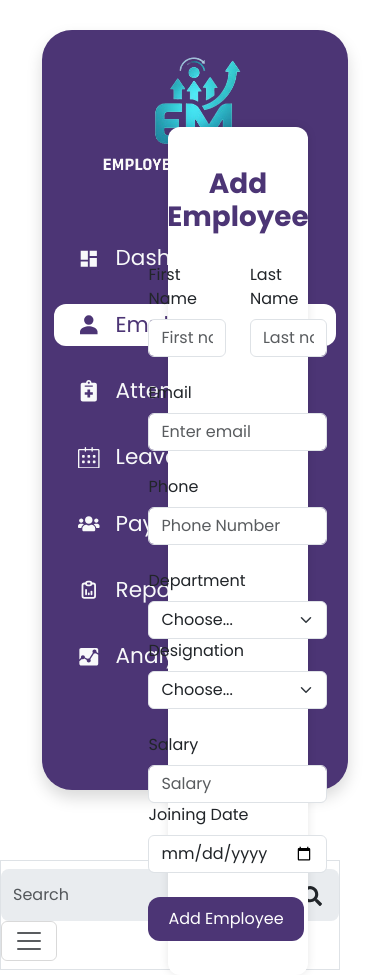
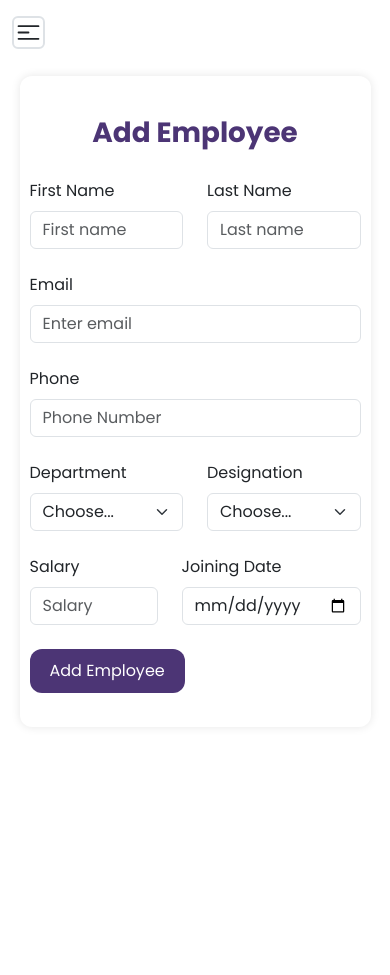
Before and after one commit to arabictech/ems, a React (Create React App) app in the folder frontend/: page /employee in a window 390 px wide. After the commit the page ends 844 px from the top, so only its background shows below. Built offline with nearby package versions, Linux system fonts and the light colour scheme.

Commit message:
make responsive

```diff
--- a/frontend/src/App.css
+++ b/frontend/src/App.css
@@ -18,18 +18,23 @@ body {
   top: 15%;
 }
 
-.nav-link {
+.menu {
   transition: .3s;
   padding: 5px 0;
+  margin-bottom: 22px;
+  padding: 8px 30px;
+  display: flex;
+  justify-content: space-between;
+  align-items: center;
 }
 
-.nav-link:hover {
+.menu:hover {
   background-color: white;
   color: #4c3575;
   border-radius: 12px;
 }
 
-.nav-link.active {
+.menu.active {
   background-color: white;
   color: #4c3575;
   border-radius: 12px;
@@ -53,9 +58,6 @@ body {
   padding: 10px 20px;
   display: flex;
   justify-content: center;
-
-
-
 }
 
 .Add{
@@ -65,3 +67,21 @@ body {
   margin-top: 30px;
   margin-bottom: 30px;
 }
+
+
+@media only screen and (max-width: 600px) {
+  .sidebar{
+    display: none;
+  }
+  .main-content{
+    width: 100%;
+    margin-left: 0;
+    top: 9%;
+  }
+  .nav{
+    display: none;
+  }
+  .form-container{
+    width: 90%;
+  }
+}
--- a/frontend/src/Components/Header.jsx
+++ b/frontend/src/Components/Header.jsx
@@ -1,4 +1,4 @@
-import React from 'react'
+import React, { useState } from 'react'
 import Image from 'react-bootstrap/Image';
 import { NavLink } from 'react-router-dom';
 import { MdDashboard } from "react-icons/md";
@@ -18,30 +18,41 @@ import Button from 'react-bootstrap/Button';
 import { FaSearch } from "react-icons/fa";
 import { LuLogOut } from "react-icons/lu";
 import { IoMdNotifications } from "react-icons/io";
+import { TbUserCircle } from "react-icons/tb";
+import { HiBars3CenterLeft } from "react-icons/hi2";
+import Offcanvas from 'react-bootstrap/Offcanvas';
+import { IoClose } from "react-icons/io5";
+function Header() {
 
-function Header() {
+    const [show, setShow] = useState(false);
+
+  const handleClose = () => setShow(false);
+  const handleShow = () => setShow(true);
+
   return (
     <>
       <Container fluid className='position-fixed'>
+        <div className=''><HiBars3CenterLeft onClick={handleShow} className=' border border-2 rounded-2 my-3 d-lg-none' style={{fontSize:'33px'}}/></div>
         <Row>
           <Col lg={3} md={3} >
            <div className='sidebar text-light shadow '>
+
             <Image src={require('../images/logo2.png')}  className=' w-100 my-4 px-5'  fluid />
             <div className='fs-4 mt-4'>
-                <NavLink to='/' className='nav-link mb-4 px-4 d-flex justify-content-between align-items-center'><span className='d-flex gap-3 align-items-center' ><MdDashboard /> Dashboard</span> <TiArrowSortedDown /></NavLink>
-                <NavLink to='employee' className='nav-link mb-4 px-4 d-flex justify-content-between align-items-center'><span className='d-flex gap-3 align-items-center' ><IoPersonSharp /> Employees</span> <TiArrowSortedDown /></NavLink>
-                <NavLink to='attendance' className='nav-link mb-4 px-4 d-flex justify-content-between align-items-center'><span className='d-flex gap-3 align-items-center' ><FaNotesMedical /> Attendance</span> <TiArrowSortedDown /></NavLink>
-                <NavLink to='leave' className='nav-link mb-4 px-4 d-flex justify-content-between align-items-center'><span className='d-flex gap-3 align-items-center' ><SlCalender /> Leave</span> <TiArrowSortedDown /></NavLink>
-                <NavLink to='payroll' className='nav-link mb-4 px-4 d-flex justify-content-between align-items-center'><span className='d-flex gap-3 align-items-center' ><FaUsers /> Payroll</span> <TiArrowSortedDown /></NavLink>
-                <NavLink to='report' className='nav-link mb-4 px-4 d-flex justify-content-between align-items-center'><span className='d-flex gap-3 align-items-center' ><TbReportAnalytics /> Report</span> <TiArrowSortedDown /></NavLink>
-                <NavLink to='analytics' className='nav-link mb-4 px-4 d-flex justify-content-between align-items-center'><span className='d-flex gap-3 align-items-center' ><IoMdAnalytics /> Analytics</span> <TiArrowSortedDown /></NavLink>
+                <NavLink to='/' className='nav-link menu'><span className='d-flex gap-3 align-items-center' ><MdDashboard /> Dashboard</span> <TiArrowSortedDown /></NavLink>
+                <NavLink to='employee' className='nav-link menu'><span className='d-flex gap-3 align-items-center' ><IoPersonSharp /> Employees</span> <TiArrowSortedDown /></NavLink>
+                <NavLink to='attendance' className='nav-link menu'><span className='d-flex gap-3 align-items-center' ><FaNotesMedical /> Attendance</span> <TiArrowSortedDown /></NavLink>
+                <NavLink to='leave' className='nav-link menu'><span className='d-flex gap-3 align-items-center' ><SlCalender /> Leave</span> <TiArrowSortedDown /></NavLink>
+                <NavLink to='payroll' className='nav-link menu'><span className='d-flex gap-3 align-items-center' ><FaUsers /> Payroll</span> <TiArrowSortedDown /></NavLink>
+                <NavLink to='report' className='nav-link menu'><span className='d-flex gap-3 align-items-center' ><TbReportAnalytics /> Report</span> <TiArrowSortedDown /></NavLink>
+                <NavLink to='analytics' className='nav-link menu'><span className='d-flex gap-3 align-items-center' ><IoMdAnalytics /> Analytics</span> <TiArrowSortedDown /></NavLink>
             </div>
         </div>
           </Col>
           <Col lg={9} className='p-0'>
-                <Navbar expand="lg" className="border" style={{margin:'40px',marginLeft:'0px',marginRight:'50px'}}>
+                <Navbar expand="lg" className="border nav" style={{margin:'40px',marginLeft:'0px',marginRight:'50px'}}>
                 <Container fluid className='p-0'>
-                  <Form className="d-flex bg-body-secondary p-1 rounded-3 ps-0">
+                  <Form className="d-flex bg-body-secondary p-1  w-25 rounded-3 ps-0">
                     <Form.Control
                       type="search"
                       placeholder='Search'
@@ -54,6 +65,7 @@ function Header() {
                   <Navbar.Collapse id="basic-navbar-nav">
                     <Nav className="ms-auto fs-3">
                       <Nav.Link href="#home"><IoMdNotifications /></Nav.Link>
+                      <Nav.Link href="#home"><TbUserCircle /></Nav.Link>
                       <Nav.Link href="#link"><LuLogOut /></Nav.Link>
                     </Nav>
                   </Navbar.Collapse>
@@ -63,6 +75,23 @@ function Header() {
         </Row>
       </Container>
 
+     <Offcanvas show={show} onHide={handleClose} className='w-75'>
+        <Offcanvas.Body style={{backgroundColor:'#4c3575'}}>
+          <div className='text-light'>
+            <div className='text-end'><IoClose className='fs-1' onClick={handleClose}/></div>
+            <Image src={require('../images/logo2.png')}  className=' w-100 my-4 px-5'  fluid />
+            <div className='fs-4 mt-4'>
+                <NavLink to='/'     className='nav-link menu' onClick={handleClose}><span className='d-flex gap-3 align-items-center' ><MdDashboard /> Dashboard</span> <TiArrowSortedDown /></NavLink>
+                <NavLink to='employee' className='nav-link menu' onClick={handleClose}><span className='d-flex gap-3 align-items-center' ><IoPersonSharp /> Employees</span> <TiArrowSortedDown /></NavLink>
+                <NavLink to='attendance' className='nav-link menu' onClick={handleClose}><span className='d-flex gap-3 align-items-center' ><FaNotesMedical /> Attendance</span> <TiArrowSortedDown /></NavLink>
+                <NavLink to='leave' className='nav-link menu' onClick={handleClose}><span className='d-flex gap-3 align-items-center' ><SlCalender /> Leave</span> <TiArrowSortedDown /></NavLink>
+                <NavLink to='payroll' className='nav-link menu' onClick={handleClose}><span className='d-flex gap-3 align-items-center' ><FaUsers /> Payroll</span> <TiArrowSortedDown /></NavLink>
+                <NavLink to='report' className='nav-link menu' onClick={handleClose}><span className='d-flex gap-3 align-items-center' ><TbReportAnalytics /> Report</span> <TiArrowSortedDown /></NavLink>
+                <NavLink to='analytics' className='nav-link menu' onClick={handleClose}><span className='d-flex gap-3 align-items-center' ><IoMdAnalytics /> Analytics</span> <TiArrowSortedDown /></NavLink>
+            </div>
+        </div>
+        </Offcanvas.Body>
+      </Offcanvas>
     </>
   )
 }
```
